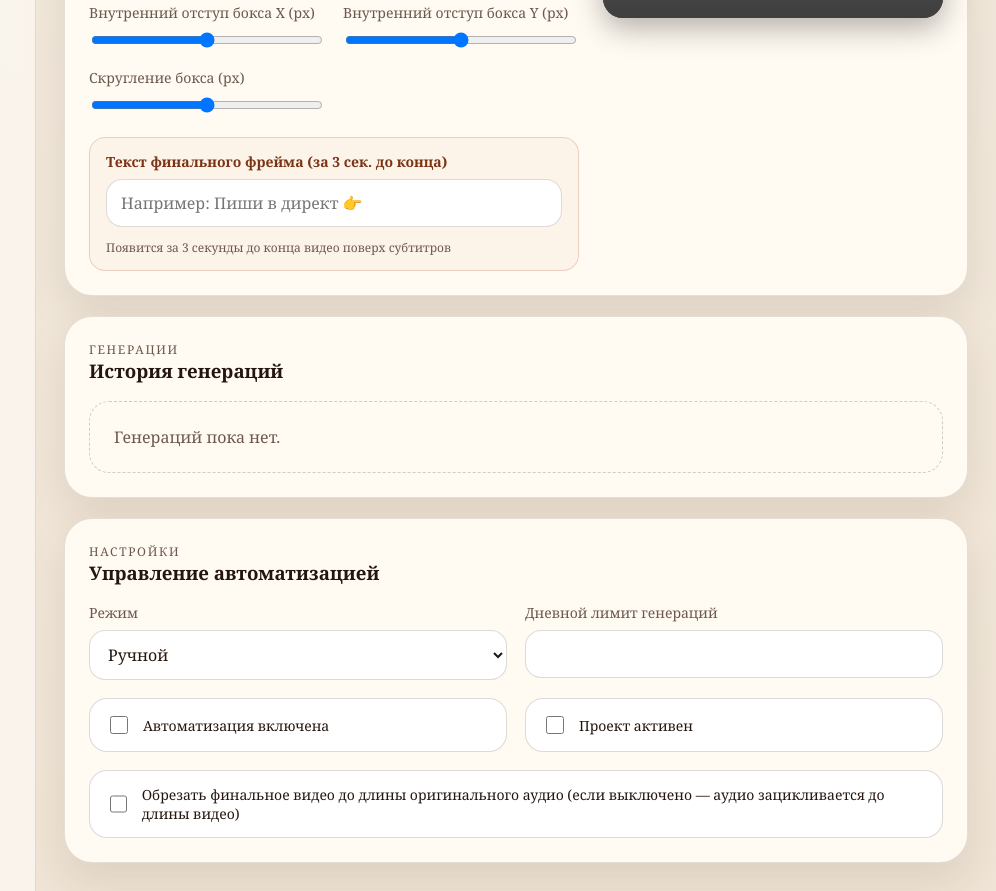
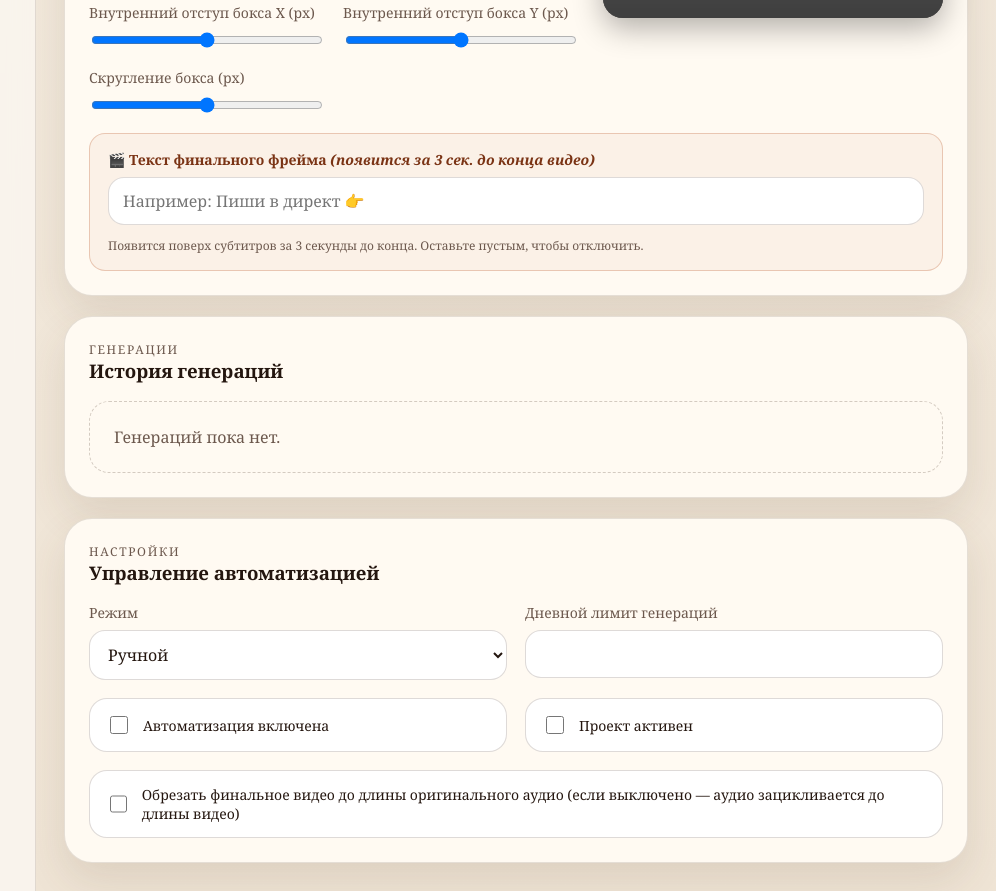
Before and after one commit to karpix25/karpix_anton_sora2, a website: page src/web/public/index.html in a window 1280 px wide. Shown: the part 2458-3349 px from the top of the page, without its empty margins (284-1280 px from the left). Drawn offline with Linux system fonts and the light colour scheme; no server answers; grey boxes are pictures that could not be loaded.

Commit message:
fix: move endFrameText field outside form-grid so it's always visible

```diff
--- a/src/web/public/index.html
+++ b/src/web/public/index.html
@@ -243,11 +243,6 @@
                 <input id="textStyle-boxRadius" type="range" min="0" max="120" step="1" />
               </label>
 
-              <label class="full-width end-frame-label">
-                <span>Текст финального фрейма (за 3 сек. до конца)</span>
-                <input id="endFrameText" type="text" placeholder="Например: Пиши в директ 👉" />
-                <small class="end-frame-hint">Появится за 3 секунды до конца видео поверх субтитров</small>
-              </label>
             </div>
 
             <div class="preview-9-16-container">
@@ -263,6 +258,15 @@
               </div>
             </div>
           </div>
+
+          <div class="end-frame-field-wrap">
+            <label class="end-frame-label">
+              <span>🎬 Текст финального фрейма <em>(появится за 3 сек. до конца видео)</em></span>
+              <input id="endFrameText" type="text" placeholder="Например: Пиши в директ 👉" />
+              <small class="end-frame-hint">Появится поверх субтитров за 3 секунды до конца. Оставьте пустым, чтобы отключить.</small>
+            </label>
+          </div>
+
         </section>
 
         <section class="card">
--- a/src/web/public/styles.css
+++ b/src/web/public/styles.css
@@ -631,12 +631,19 @@ textarea {
 }
 
 /* End frame text field */
+.end-frame-field-wrap {
+  margin-top: 18px;
+}
+
 .end-frame-label {
-  margin-top: 4px;
-  border: 1px solid rgba(182, 87, 42, 0.22);
+  display: flex;
+  flex-direction: column;
+  gap: 8px;
+  border: 1px solid rgba(182, 87, 42, 0.28);
   border-radius: 16px;
-  padding: 14px 16px;
-  background: rgba(182, 87, 42, 0.04);
+  padding: 16px 18px;
+  background: rgba(182, 87, 42, 0.05);
+  color: var(--muted);
 }
 
 .end-frame-label span {
```
